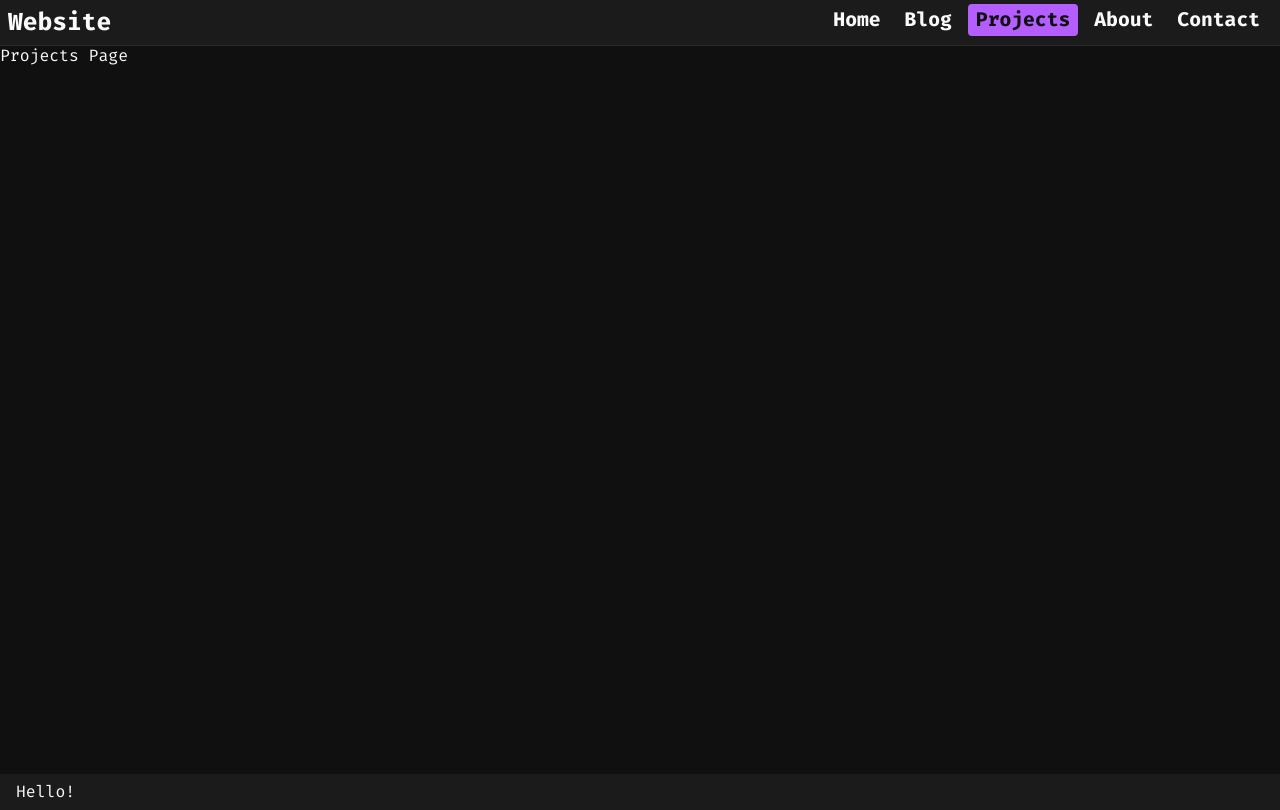
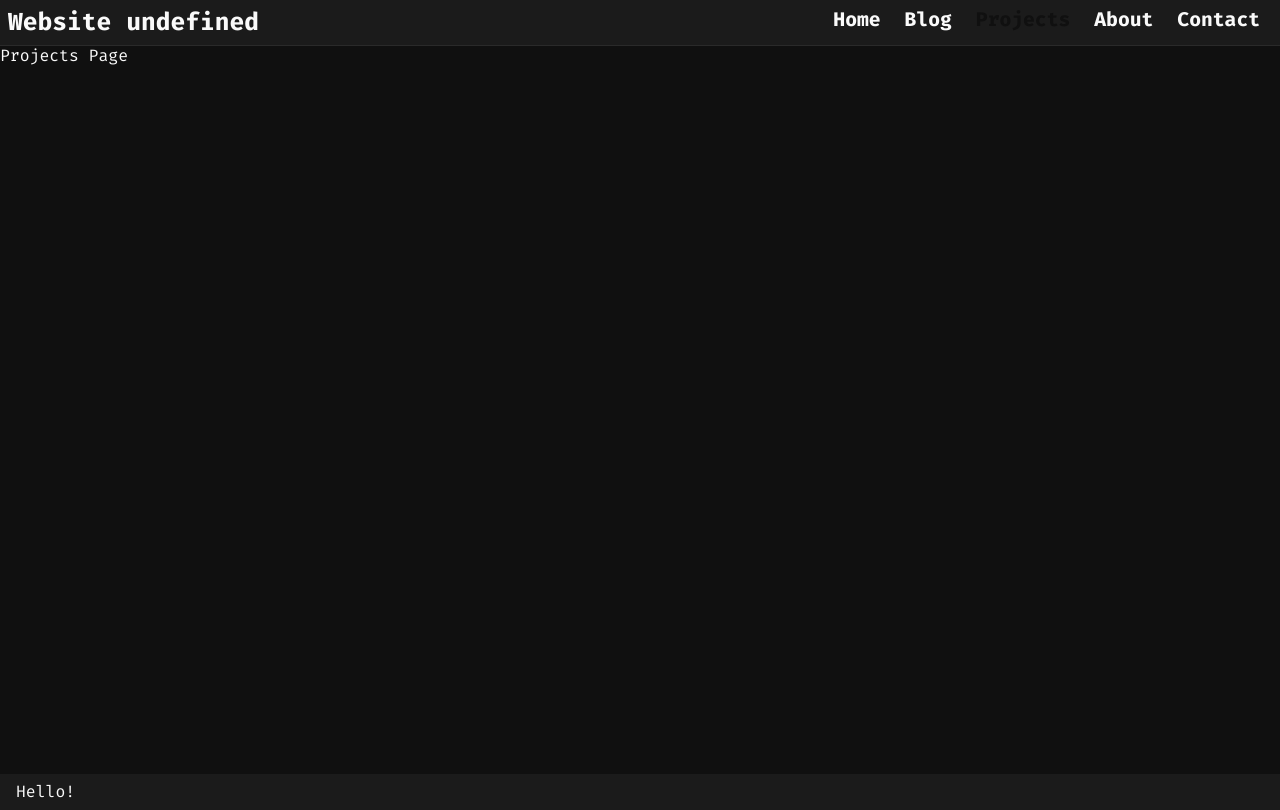
Before and after one commit to Lissy93/my-website, a SvelteKit app: page /projects in a window 1280 px wide. Built offline with nearby package versions, Linux system fonts and the light colour scheme.

Commit message:
style: Use new accent color inherited from above

```diff
--- a/src/components/NavBar.svelte
+++ b/src/components/NavBar.svelte
@@ -1,5 +1,7 @@
 <script lang="ts">
   import { page } from '$app/stores';
+  export let color: string;
+
   export const navLinks = [
     { title: 'Home', destination: '/' },
     { title: 'Blog', destination: '/blog' },
@@ -9,9 +11,9 @@
   ];
 </script>
 
-<nav>
+<nav style={`--accent: ${color};`}>
   <a class="homepage-link" href="/">
-    <h1>Website</h1>
+    <h1>Website {color}</h1>
   </a>
   <div class="nav-links">
     {#each navLinks as navLink }
@@ -49,7 +51,7 @@
       margin: 0.25rem;
       text-align: center;
       &.active, &:hover {
-        background: var(--accent-2);
+        background: var(--accent);
         color: var(--background);
       }
     }
```
